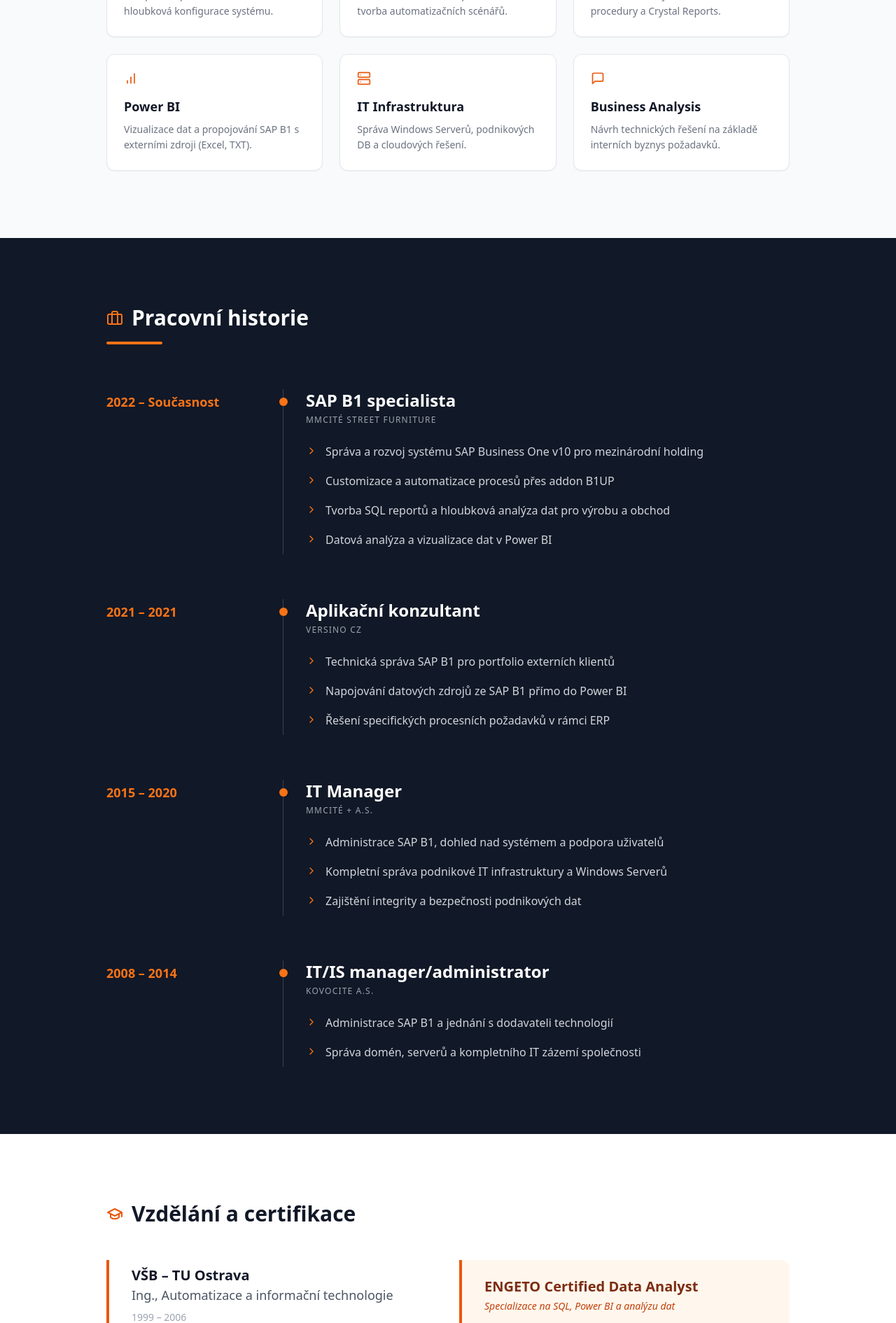
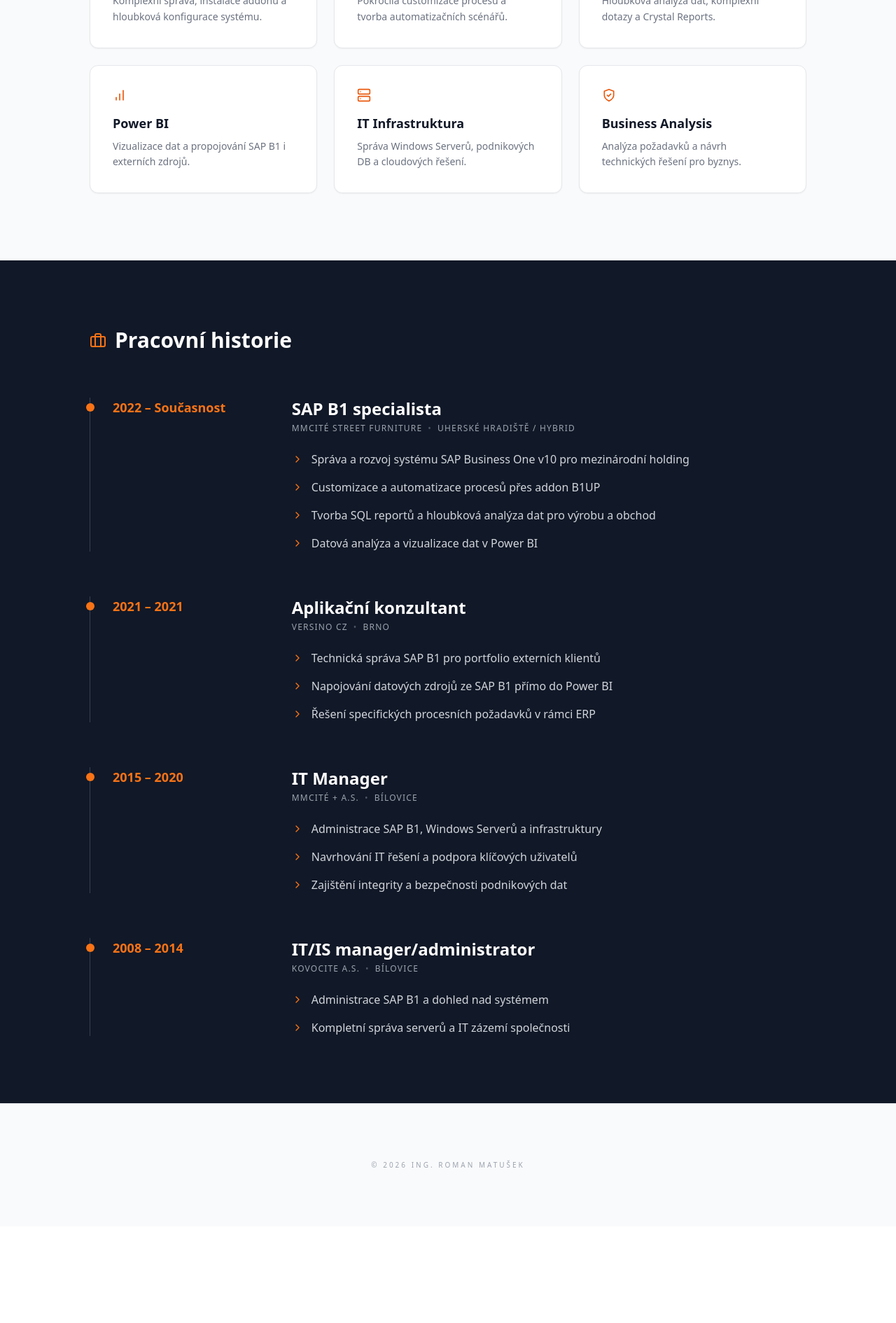
Before and after one commit to henryetek/cv-web, a React (Vite) app: page / in a window 1280 px wide. Shown: the part 880-2770 px from the top of the page at 70% size. After the commit the page ends 2632 px from the top, so only its background shows below. Built offline with nearby package versions, Linux system fonts and the light colour scheme.

Commit message:
Refactor App component and update skills section

```diff
--- a/src/App.jsx
+++ b/src/App.jsx
@@ -9,30 +9,19 @@
   Linkedin,
   MapPin,
   Code,
-  CheckCircle2,
-  MessageSquare,
   Briefcase,
   GraduationCap,
-  ChevronRight
+  ChevronRight,
+  ShieldCheck
 } from 'lucide-react';
 
 const App = () => {
-  const primaryBg = "bg-orange-600";
-
-  const skills = [
-    { name: "SAP Business One v10", icon: <Settings className="w-5 h-5" />, desc: "Komplexní správa, instalace addonů a hloubková konfigurace systému." },
-    { name: "B1UP (Boyum IT)", icon: <Code className="w-5 h-5" />, desc: "Pokročilá customizace procesů a tvorba automatizačních scénářů." },
-    { name: "SQL & Reporting", icon: <Database className="w-5 h-5" />, desc: "Hloubková analýza dat, uložené procedury a Crystal Reports." },
-    { name: "Power BI", icon: <BarChart className="w-5 h-5" />, desc: "Vizualizace dat a propojování SAP B1 s externími zdroji (Excel, TXT)." },
-    { name: "IT Infrastruktura", icon: <Server className="w-5 h-5" />, desc: "Správa Windows Serverů, podnikových DB a cloudových řešení." },
-    { name: "Business Analysis", icon: <MessageSquare className="w-5 h-5" />, desc: "Návrh technických řešení na základě interních byznys požadavků." }
-  ];
-
   const experience = [
     {
       company: "mmcité street furniture",
       role: "SAP B1 specialista",
       period: "2022 – Současnost",
+      location: "Uherské Hradiště / Hybrid",
       points: [
         "Správa a rozvoj systému SAP Business One v10 pro mezinárodní holding",
         "Customizace a automatizace procesů přes addon B1UP",
@@ -44,6 +33,7 @@
       company: "Versino CZ",
       role: "Aplikační konzultant",
       period: "2021 – 2021",
+      location: "Brno",
       points: [
         "Technická správa SAP B1 pro portfolio externích klientů",
         "Napojování datových zdrojů ze SAP B1 přímo do Power BI",
@@ -54,9 +44,10 @@
       company: "mmcité + a.s.",
       role: "IT Manager",
       period: "2015 – 2020",
+      location: "Bílovice",
       points: [
-        "Administrace SAP B1, dohled nad systémem a podpora uživatelů",
-        "Kompletní správa podnikové IT infrastruktury a Windows Serverů",
+        "Administrace SAP B1, Windows Serverů a infrastruktury",
+        "Navrhování IT řešení a podpora klíčových uživatelů",
         "Zajištění integrity a bezpečnosti podnikových dat"
       ]
     },
@@ -64,81 +55,76 @@
       company: "Kovocite a.s.",
       role: "IT/IS manager/administrator",
       period: "2008 – 2014",
+      location: "Bílovice",
       points: [
-        "Administrace SAP B1 a jednání s dodavateli technologií",
-        "Správa domén, serverů a kompletního IT zázemí společnosti"
+        "Administrace SAP B1 a dohled nad systémem",
+        "Kompletní správa serverů a IT zázemí společnosti"
       ]
     }
   ];
 
+  const skills = [
+    { name: "SAP Business One v10", icon: <Settings className="w-5 h-5" />, desc: "Komplexní správa, instalace addonů a hloubková konfigurace systému." },
+    { name: "B1UP (Boyum IT)", icon: <Code className="w-5 h-5" />, desc: "Pokročilá customizace procesů a tvorba automatizačních scénářů." },
+    { name: "SQL & Reporting", icon: <Database className="w-5 h-5" />, desc: "Hloubková analýza dat, komplexní dotazy a Crystal Reports." },
+    { name: "Power BI", icon: <BarChart className="w-5 h-5" />, desc: "Vizualizace dat a propojování SAP B1 i externích zdrojů." },
+    { name: "IT Infrastruktura", icon: <Server className="w-5 h-5" />, desc: "Správa Windows Serverů, podnikových DB a cloudových řešení." },
+    { name: "Business Analysis", icon: <ShieldCheck className="w-5 h-5" />, desc: "Analýza požadavků a návrh technických řešení pro byznys." }
+  ];
+
   return (
-    <div className="min-h-screen bg-white text-gray-900 font-sans selection:bg-orange-100 selection:text-orange-900">
-      {/* Navigation */}
+    <div className="min-h-screen bg-white text-gray-900 font-sans selection:bg-orange-100 selection:text-orange-900 leading-normal">
       <nav className="sticky top-0 z-50 bg-white/95 backdrop-blur-sm border-b border-gray-100 px-6">
         <div className="max-w-5xl mx-auto h-16 flex items-center justify-between">
-          <span className="font-bold text-xl tracking-tight">
+          <span className="font-bold text-xl tracking-tight text-gray-900">
             <span className="text-orange-600">Roman </span>Matušek
           </span>
           <div className="hidden md:flex space-x-8 text-sm font-medium text-gray-500">
             <a href="#about" className="hover:text-orange-600 transition-colors">Profil</a>
             <a href="#skills" className="hover:text-orange-600 transition-colors">Dovednosti</a>
             <a href="#experience" className="hover:text-orange-600 transition-colors">Zkušenosti</a>
-            <a href="#education" className="hover:text-orange-600 transition-colors">Vzdělání</a>
           </div>
-          <a href="#contact" className="text-sm font-bold text-orange-600 border border-orange-600 px-4 py-2 rounded-lg hover:bg-orange-50 transition-all">
+          <a href="mailto:romanmatusek2@gmail.com" className="text-sm font-bold text-orange-600 border border-orange-600 px-4 py-2 rounded-lg hover:bg-orange-50 transition-all">
             Kontakt
           </a>
         </div>
       </nav>
 
-      {/* Hero Section */}
-      <header id="about" className="pt-20 pb-20 border-b border-gray-50">
-        <div className="max-w-5xl mx-auto px-6">
-          {/* Horní blok - Jméno a Titul */}
-          <div className="mb-6">
+      <header id="about" className="pt-20 pb-20 border-b border-gray-50 px-6">
+        <div className="max-w-5xl mx-auto">
+          <div className="mb-6 text-left">
             <h1 className="text-5xl md:text-6xl font-extrabold text-gray-900 mb-4 tracking-tight">
               Ing. Roman Matušek
             </h1>
             <h2 className="text-2xl md:text-3xl font-semibold text-orange-600 flex items-center gap-3">
-              <Briefcase className="w-7 h-7" /> SAP B1 Specialist | ERP Process & Data Analyst
+              <Briefcase className="w-7 h-7 shrink-0" /> SAP B1 Specialist | ERP Process & Data Analyst
             </h2>
           </div>
 
-          {/* Prostřední blok - Shrnutí (zarovnáno do bloku pro efekt obdélníku) */}
           <p className="text-xl text-gray-600 leading-relaxed mb-10 w-full text-justify">
             ERP specialista s více než 15letou praxí v IT managementu a správě systému SAP Business One.
             Zaměřuji se na transformaci interních byznys požadavků do funkčních technických řešení
-            s využitím SQL, Power BI a automatizace přes B1UP. Tato kombinace zkušeností mi umožňuje
+            s využitím SQL, Excel, PBI, B1UP. Tato kombinace zkušeností společně s využíváním moderních AI nástrojů mi umožňuje
             efektivně propojovat svět byznysu s moderními technologiemi a datovou analytikou.
           </p>
 
-          {/* Spodní blok - Kontakty rozprostřené na šířku */}
           <div className="flex flex-wrap justify-between items-center gap-y-4 text-sm font-medium text-gray-500 border-t border-gray-100 pt-8 w-full">
-            <div className="flex items-center gap-2">
-              <MapPin size={18} className="text-orange-600" /> Uherské Hradiště / Remote
-            </div>
-            <div className="flex items-center gap-2">
-              <Mail size={18} className="text-orange-600" /> romanmatusek2@gmail.com
-            </div>
-            <div className="flex items-center gap-2">
-              <Phone size={18} className="text-orange-600" /> +420 724 780 950
-            </div>
-            <div className="flex items-center gap-2">
-              <Linkedin size={18} className="text-orange-600" /> linkedin.com/in/roman-matusek
-            </div>
+            <div className="flex items-center gap-2"><MapPin size={18} className="text-orange-600" /> Uherské Hradiště / Remote</div>
+            <div className="flex items-center gap-2"><Mail size={18} className="text-orange-600" /> romanmatusek2@gmail.com</div>
+            <div className="flex items-center gap-2"><Phone size={18} className="text-orange-600" /> +420 724 780 950</div>
+            <div className="flex items-center gap-2"><Linkedin size={18} className="text-orange-600" /> linkedin.com/in/roman-matusek</div>
           </div>
         </div>
       </header>
 
-      {/* Skills Grid */}
-      <section id="skills" className="py-24 bg-gray-50">
-        <div className="max-w-5xl mx-auto px-6">
-          <h3 className="text-3xl font-bold mb-12 flex items-center gap-3">
+      <section id="skills" className="py-24 bg-gray-50 px-6">
+        <div className="max-w-5xl mx-auto">
+          <h3 className="text-3xl font-bold mb-12 flex items-center gap-3 text-gray-900">
             <Settings className="text-orange-600" /> Technické kompetence
           </h3>
           <div className="grid md:grid-cols-3 gap-6">
             {skills.map((skill, idx) => (
-              <div key={idx} className="bg-white p-6 rounded-xl border border-gray-200 shadow-sm hover:shadow-md transition-shadow">
+              <div key={idx} className="bg-white p-8 rounded-xl border border-gray-200 shadow-sm hover:border-orange-200 transition-all text-left">
                 <div className="text-orange-600 mb-4">{skill.icon}</div>
                 <h4 className="font-bold text-lg mb-2">{skill.name}</h4>
                 <p className="text-gray-500 text-sm leading-relaxed">{skill.desc}</p>
@@ -148,36 +134,31 @@
         </div>
       </section>
 
-      {/* Experience Timeline */}
-      <section id="experience" className="py-24 bg-gray-900 text-white">
-        <div className="max-w-5xl mx-auto px-6">
-          <div className="mb-16">
-            <h3 className="text-3xl font-bold mb-4 flex items-center gap-3">
+      <section id="experience" className="py-24 bg-gray-900 text-white px-6">
+        <div className="max-w-5xl mx-auto">
+          <h3 className="text-3xl font-bold mb-16 flex items-center gap-3">
             <Briefcase className="text-orange-500" /> Pracovní historie
           </h3>
-            <div className="h-1 w-20 bg-orange-500 rounded-full"></div>
-          </div>
-
           <div className="space-y-16">
             {experience.map((exp, idx) => (
-              <div key={idx} className="relative">
-                <div className="md:grid md:grid-cols-12 gap-8 items-start">
-                  <div className="md:col-span-3 text-orange-500 font-bold text-lg mb-2 md:mb-0 pt-1">
+              <div key={idx} className="md:grid md:grid-cols-12 gap-8 items-start border-l border-gray-700 pl-8 relative text-left">
+                <div className="absolute w-3 h-3 bg-orange-500 rounded-full -left-[6.5px] top-2"></div>
+                <div className="md:col-span-3 text-orange-500 font-bold text-lg mb-2 md:mb-0">
                   {exp.period}
                 </div>
-                  <div className="md:col-span-9 border-l border-gray-700 pl-8 relative pb-2">
-                    <div className="absolute w-3 h-3 bg-orange-500 rounded-full -left-[6.5px] top-3"></div>
+                <div className="md:col-span-9">
                   <h4 className="text-2xl font-bold mb-1">{exp.role}</h4>
-                    <div className="text-gray-400 font-medium mb-6 uppercase tracking-widest text-xs">{exp.company}</div>
-                    <ul className="space-y-4">
-                      {experience[idx].points.map((point, pIdx) => (
-                        <li key={pIdx} className="flex items-start gap-3 text-gray-300 leading-relaxed group">
-                          <ChevronRight size={16} className="text-orange-500 mt-1 shrink-0 group-hover:translate-x-1 transition-transform" />
-                          <span>{point}</span>
+                  <div className="text-gray-400 font-medium mb-6 uppercase tracking-widest text-xs flex items-center gap-2">
+                    {exp.company} <span className="text-gray-600 font-normal">•</span> {exp.location}
+                  </div>
+                  <ul className="space-y-4 text-gray-300">
+                    {exp.points.map((p, i) => (
+                      <li key={i} className="flex items-start gap-3">
+                        <ChevronRight size={16} className="text-orange-500 mt-1 shrink-0" />
+                        <span>{p}</span>
                       </li>
                     ))}
                   </ul>
-                  </div>
                 </div>
               </div>
             ))}
@@ -185,65 +166,11 @@
         </div>
       </section>
 
-      {/* Education Section */}
-      <section id="education" className="py-24 bg-white">
-        <div className="max-w-5xl mx-auto px-6">
-          <h3 className="text-3xl font-bold mb-12 flex items-center gap-3 text-gray-900">
-            <GraduationCap className="text-orange-600" /> Vzdělání a certifikace
-          </h3>
-          <div className="grid md:grid-cols-2 gap-8">
-            <div className="border-l-4 border-orange-600 pl-8 py-2">
-              <div className="font-bold text-xl text-gray-900">VŠB – TU Ostrava</div>
-              <div className="text-gray-600 text-lg">Ing., Automatizace a informační technologie</div>
-              <div className="text-sm text-gray-400 mt-2 font-medium">1999 – 2006</div>
-            </div>
-            <div className="bg-orange-50 border-l-4 border-orange-600 pl-8 p-6 rounded-r-xl">
-              <div className="font-bold text-xl text-orange-900">ENGETO Certified Data Analyst</div>
-              <div className="text-orange-700 font-medium mt-1 text-sm italic">Specializace na SQL, Power BI a analýzu dat</div>
-              <div className="inline-block mt-4 px-3 py-1 bg-orange-200 text-orange-900 text-xs font-bold rounded-full">
-                ZÍSKÁNO 2023
-              </div>
-            </div>
-          </div>
-        </div>
-      </section>
-
-      {/* Footer */}
-      <footer id="contact" className="bg-gray-50 py-24 border-t border-gray-200">
-        <div className="max-w-5xl mx-auto px-6 text-center">
-          <h2 className="text-3xl font-bold mb-12">Kontaktujte mě</h2>
-          <div className="flex flex-col md:flex-row justify-center items-center gap-8 md:gap-16">
-            <a href="mailto:romanmatusek2@gmail.com" className="flex items-center gap-4 group">
-              <div className="w-12 h-12 rounded-full bg-white shadow-sm flex items-center justify-center text-orange-600 group-hover:bg-orange-600 group-hover:text-white transition-all">
-                <Mail size={24} />
-              </div>
-              <div className="text-left">
-                <div className="text-xs text-gray-400 font-bold uppercase">Email</div>
-                <div className="font-bold text-gray-700">romanmatusek2@gmail.com</div>
-              </div>
-            </a>
-            <a href="tel:+420724780950" className="flex items-center gap-4 group text-left">
-              <div className="w-12 h-12 rounded-full bg-white shadow-sm flex items-center justify-center text-orange-600 group-hover:bg-orange-600 group-hover:text-white transition-all">
-                <Phone size={24} />
-              </div>
-              <div className="text-left">
-                <div className="text-xs text-gray-400 font-bold uppercase">Telefon</div>
-                <div className="font-bold text-gray-700">+420 724 780 950</div>
-              </div>
-            </a>
-            <a href="https://www.linkedin.com/in/roman-matusek-67b65260" target="_blank" rel="noreferrer" className="flex items-center gap-4 group text-left">
-              <div className="w-12 h-12 rounded-full bg-white shadow-sm flex items-center justify-center text-orange-600 group-hover:bg-orange-600 group-hover:text-white transition-all">
-                <Linkedin size={24} />
-              </div>
-              <div className="text-left">
-                <div className="text-xs text-gray-400 font-bold uppercase">LinkedIn</div>
-                <div className="font-bold text-gray-700">Roman Matušek</div>
-              </div>
-            </a>
-          </div>
-          <div className="mt-20 text-gray-400 text-xs">
-            © {new Date().getFullYear()} Ing. Roman Matušek • Digitální životopis
-          </div>
+      <footer className="bg-gray-50 py-20 border-t border-gray-200 px-6 text-center">
+        <div className="max-w-5xl mx-auto">
+          <p className="text-gray-400 text-[10px] uppercase tracking-[0.3em]">
+            © {new Date().getFullYear()} Ing. Roman Matušek
+          </p>
         </div>
       </footer>
     </div>
```
Lines whose indentation alone changed are shown as unchanged.
